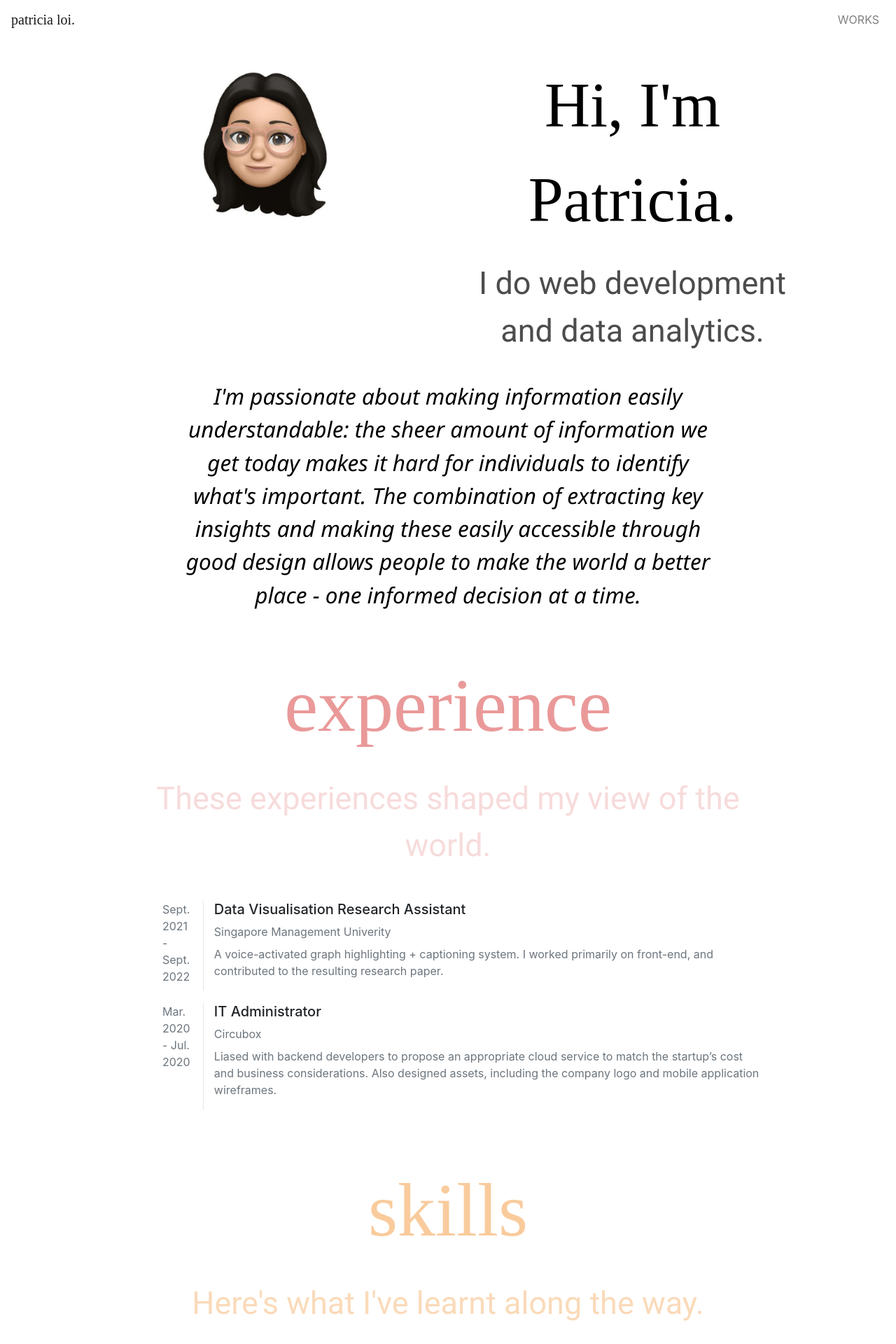
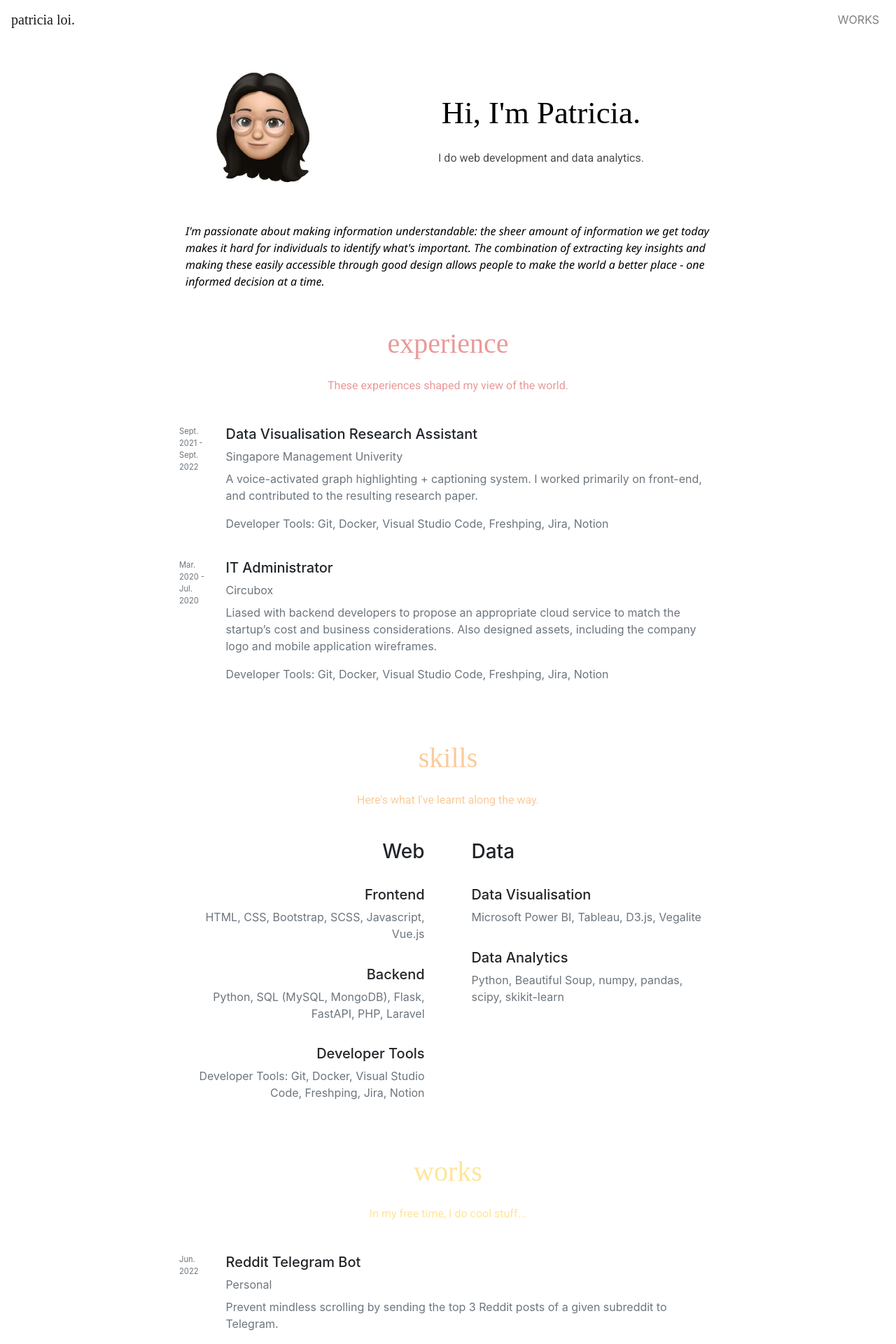
Before and after one commit to patmloi/patmloi.github.io, a Jekyll site: the page built from index.html, in a window 1280 px wide. Shown: the top 1920 px of the page at 70% size. Built offline with Jekyll 4.4.1, drawn with Linux system fonts in a browser that asks for light colours; nearby versions of some CDN libraries; some web fonts are replaced; some of the changed text lies outside the part shown.

Commit message:
Home page

```diff
--- a/assets/css/styles.scss
+++ b/assets/css/styles.scss
@@ -10,7 +10,6 @@
 #header {
     position: relative;
     display: block;
-
 }
 
 #headerTitle {
@@ -30,8 +29,6 @@
 
 #title {
     font-family: 'Tiro Gurmukhi', serif;
-
-
     text-align: center;
     color: #000000;
     opacity: 100%;
@@ -39,47 +36,19 @@
 
 }
 
-@media(max-width:941px) {
-    #header {
-        margin-top: 3vh;
-        margin-bottom: 1.5vh;
-    }
-    #title{
-        font-size: 10vw;
-    }
-}
-@media(min-width:941px) {
-    .sectionTitle{
-        font-size: 12vh;
-    }
-    .sectionDesc{
-        font-size: 5vh;
-    }
-    #header{
-        margin-top: 5vh;
-        margin-bottom: 5vh;
-    }
-    #title{
-        font-size: 6vw;
-    }
-}
-
-// .container{
-//     position: relative;
-// }
-
 // Home: Sections
 .section{
     position: relative;
-    margin-left: 15%;
-    margin-right:15%
+    margin-left: 20%;
+    margin-right: 20%
 }
 .sectionTitle {
     font-family: 'Tiro Gurmukhi', serif;
+    font-size: 2.5rem;
     text-align: center;
     overflow-wrap: break-word;
-    margin-top: 5vh;
-    margin-bottom: 2vh;
+    margin-top: 5%;
+    margin-bottom: 2%;
 }
 
 .sectionTitle.experience{
@@ -95,15 +64,8 @@
     color: #b6d7a8;
 }
 
-// .sectionTitleText{
-//     opacity: 0.25;
-// }
-
-.sectionDesc{
-    opacity: 0.7;
-}
 .sectionDesc.experience{
-    color: #f4cccc;
+    color: #ea9999;
 }
 .sectionDesc.skills{
     color: #f9cb9c;
@@ -117,104 +79,33 @@
 
 .sectionDesc{
     font-family: 'Roboto', sans-serif;
-    // color:rgba(0,0,0,0.35);
+    font-size: 1rem;
     text-align: center;
     margin-top: 2vh;
     margin-bottom: 5vh;
 }
 
-
-
-@media(max-width:941px) {
-    .sectionTitle{
-        font-size: 12vw;
-    }
-    .sectionDesc{
-        font-size: 5vw;
-    }
-}
-@media(min-width:941px) {
-    .sectionTitle{
-        font-size: 12vh;
-    }
-    .sectionDesc{
-        font-size: 5vh;
-    }
+// Home: Landing
+#landing {
+    margin-top: 2.5%;
+    margin-bottom: 2.5%;
+    margin-left: 20%;
+    margin-right: 20%;
 }
 
-// Home: Landing
-#landing {
-    margin-left: 10%;
-    margin-right: 10%;
-}
-@media(max-width:941px) {
-    #landingText{
+#landingText{
         display: flex;
         flex-direction: column;
         justify-content: center;
         text-align: center;
-    }
-    #greeting{
-        font-size: 5vh;
-    }
-    #description{
-        font-size: 2.5vh;
-    }
-    #motivation{
-        font-size: 2vh;
-        margin-left: 10%;
-        margin-right: 10%;
-        text-align: left;
-    }
-    div.timeline{
-        margin-top: 5vw;
-        margin-bottom: 5vw;
-    }
-    .row{
-        margin: 2vh;
-    }
-    .col{
-        text-align: center;
-        padding: 1vw;
-    }
-
-
-}
-@media(min-width:941px) {
-    #landingText{
-        display: flex;
-        flex-direction: column;
-        justify-content: center;
-        text-align: center;
-    }
-    #greeting{
-        font-size: 10vh;
-    }
-    #description{
-        font-size: 5vh;
-    }
-    #motivation{
-        font-size: 3.5vh;
-        margin-left: 20%;
-        margin-right: 20%;
-        text-align: center;
-    }
-
-    .row{
-        margin: 2vh;
-    }
-    .col{
-        text-align: center;
-        padding: 1vh;
-    }
-
-
 }
 
 #greeting {
     font-family: 'Tiro Gurmukhi', serif;
+    font-size: 2.8em;
     color: #000000;
-    margin: 1vh;
+    margin: 2%;
+
 }
 
 #description{
@@ -225,8 +116,11 @@
 
 // Home: Motivation
 #motivation{
+    margin-left: 20%;
+    margin-right: 20%;
+
     display: flex;
-    justify-content: center;
+    text-align: left;
     font-family: "Segoe UI";
     font-style: italic;
     color: #000000;
@@ -234,10 +128,47 @@
 
 }
 
+// Home: Skills
+.skills-list{
+    list-style-type: none;
+    padding-left: 0;
+    margin: 5%;
+    margin-top: 0;
+}
+
+.skills-subcat-1{
+    text-align: right;
+    margin-top: 10%;
+    margin-bottom: 10%;
+}
+
+.skills-subcat-2{
+    text-align: left;
+    margin-top: 10%;
+    margin-bottom: 10%;
+
+}
+
+.skills-subcat-header{
+    margin-top: 0;
+}
+
 // Home: Experience
+li {
+    margin-top: 3%;
+    margin-bottom: 3%;
+}
+ul.timeline{
+    padding-left: 0;
+}
+
 .timeline {
     position: relative;
     list-style: none;
+}
+
+.duration{
+    font-size: 0.7em;
 }
 
 .exp{
@@ -245,54 +176,6 @@
     list-style: none;
 }
 
-
-@media(max-width:941px) {
-    div.timeline{
-        margin-top: 5vh;
-        margin-bottom: 5vh;
-    }
-
-    .exp-duration{
-        text-align: center;
-    }
-
-    .exp-desc{
-        text-align: left;
-        border-bottom: 1px solid hsl(0, 0%, 90%);
-    }
-
-}
-@media(min-width:941px) {
-    .exp-duration{
-        text-align: left;
-        border-right: 1px solid hsl(0, 0%, 90%);
-    }
-
-    .exp-desc{
-        text-align: left;
-    }
-
-    .timeline .timeline-item {
-        position: relative;
-      }
-}
-
-
-
-//   .timeline .timeline-item:after {
-//     position: absolute;
-//     display: block;
-//     top: 0;
-//   }
-
-//   .timeline .timeline-item:after {
-//     background-color: hsl(0, 0%, 90%);
-//     left: -10%;
-//     border-radius: 50%;
-//     height: 11px;
-//     width: 11px;
-//     content: "";
-//   }
 
 // Home: Skills
 .skillsColTitle{
--- a/index.html
+++ b/index.html
@@ -6,10 +6,10 @@ title: Home
 <!-- Landing -->
 <div id="landing">
     <div class="row">
-        <div class="col col-md-6">
-            <img src="assets/images/profile.jpg" width="50%">
+        <div class="col col-md-4" style='text-align: center; '>
+            <img src="assets/images/profile.jpg" width="80%">
         </div>
-        <div id="landingText" class="col-md-6" text-align="left">
+        <div id="landingText" class="col-md-8">
             <div id="greeting">Hi, I'm Patricia.</div>
             <div id="description">I do web development and data analytics.</div>
         </div>
@@ -19,7 +19,7 @@ title: Home
 
 <!-- Motivation -->
 <div id="motivation">
-    I'm passionate about making information easily understandable: the sheer amount of
+    I'm passionate about making information understandable: the sheer amount of
     information we get today makes it hard for individuals to identify what's important.
     The combination of extracting key insights and making these easily accessible through good design
     allows people to make the world a better place - one informed decision at a time.
@@ -35,23 +35,47 @@ title: Home
     <div class="sectionTitle {{section.title}}">{{section.title}}</div>
     <div class="sectionDesc {{section.title}} "> {{section.description}} </div>
     {% if section.title == 'skills' %}
-    <div class="row">
-        <div class="col">
-            <div class="skillsColTitle"> WEB DEVELOPMENT </div>
-            <div>
-                Front-end: HTML, CSS, Bootstrap, SCSS, Javascript, Vue.js</br>
-                Back-end: Python, SQL (MySQL, MongoDB), Flask, FastAPI, PHP, Laravel</br>
-                Developer Tools: Git, Docker, Visual Studio Code, Freshping, Jira, Notion
-            </div>
+
+
+    <div class="row" style="align-content: center">
+        <div class="col-md">
+            <ul class="skills-list">
+                <li class="skills-subcat-1 skills-subcat-header" >
+                    <h3 class="fw-bold" >Web</h3>
+                </li>
+                <li class="skills-subcat-1">
+                    <h5 class="fw-bold">Frontend</h5>
+                    <p class="text-muted">HTML, CSS, Bootstrap, SCSS, Javascript, Vue.js</p>
+                </li>
+                <li class="skills-subcat-1">
+                    <h5 class="fw-bold">Backend</h5>
+                    <p class="text-muted">Python, SQL (MySQL, MongoDB), Flask, FastAPI, PHP, Laravel</p>
+                </li>
+                <li class="skills-subcat-1">
+                    <h5 class="fw-bold">Developer Tools</h5>
+                    <p class="text-muted">Developer Tools: Git, Docker, Visual Studio Code, Freshping, Jira, Notion</p>
+                </li>
+            </ul>
+
         </div>
-        <div class="col">
-            <div class="skillsColTitle" > DATA ANALYTICS </div>
-            <div>
-                Data Visualisation: Microsoft Power BI, Tableau, D3.js, Vegalite</br>
-                Data Analytics: Python, scipy, matplotlib
-            </div>
+        <div class="col-md">
+            <ul class="skills-list">
+                <li class="skills-subcat-2 skills-subcat-header">
+                    <h3 class="fw-bold">Data</h3>
+                </li>
+                <li class="skills-subcat-2">
+                    <h5 class="fw-bold">Data Visualisation</h5>
+                    <p class="text-muted">Microsoft Power BI, Tableau, D3.js, Vegalite</p>
+                </li>
+                <li class="skills-subcat-2">
+                    <h5 class="fw-bold">Data Analytics</h5>
+                    <p class="text-muted">Python, Beautiful Soup, numpy, pandas, scipy, skikit-learn</p>
+                </li>
+            </ul>
+
         </div>
     </div>
+</div>
 
     {% elsif section.title == 'experience' %}
     <div class="timeline">
@@ -61,12 +85,13 @@ title: Home
             <li>
                 <div class="row exp">
                     <div class="col-md-1 exp-duration">
-                        <p class="text-muted mb-2 fw-bold">{{exp.duration}}</p>
+                        <p class="text-muted mb-2 fw-bold duration" >{{exp.duration}}</p>
                     </div>
                     <div class="col-md-11 exp-desc">
                         <h5 class="fw-bold">{{exp.title}}</h5>
                         <p class="text-muted mb-2 fw-bold">{{exp.organisation}}</p>
                         <p class="text-muted">{{exp.description}}</p>
+                        <p class="text-muted">Developer Tools: Git, Docker, Visual Studio Code, Freshping, Jira, Notion</p>
                     </div>
                 </div>
             </li>
@@ -90,7 +115,7 @@ title: Home
             <li>
                 <div class="row exp">
                     <div class="col-md-1 exp-duration">
-                        <p class="text-muted mb-2 fw-bold">{{work.duration}}</p>
+                        <p class="text-muted mb-2 fw-bold duration">{{work.duration}}</p>
                     </div>
                     <div class="col-md-11 exp-desc">
                         <h5 class="fw-bold">{{work.title}}</h5>
```
